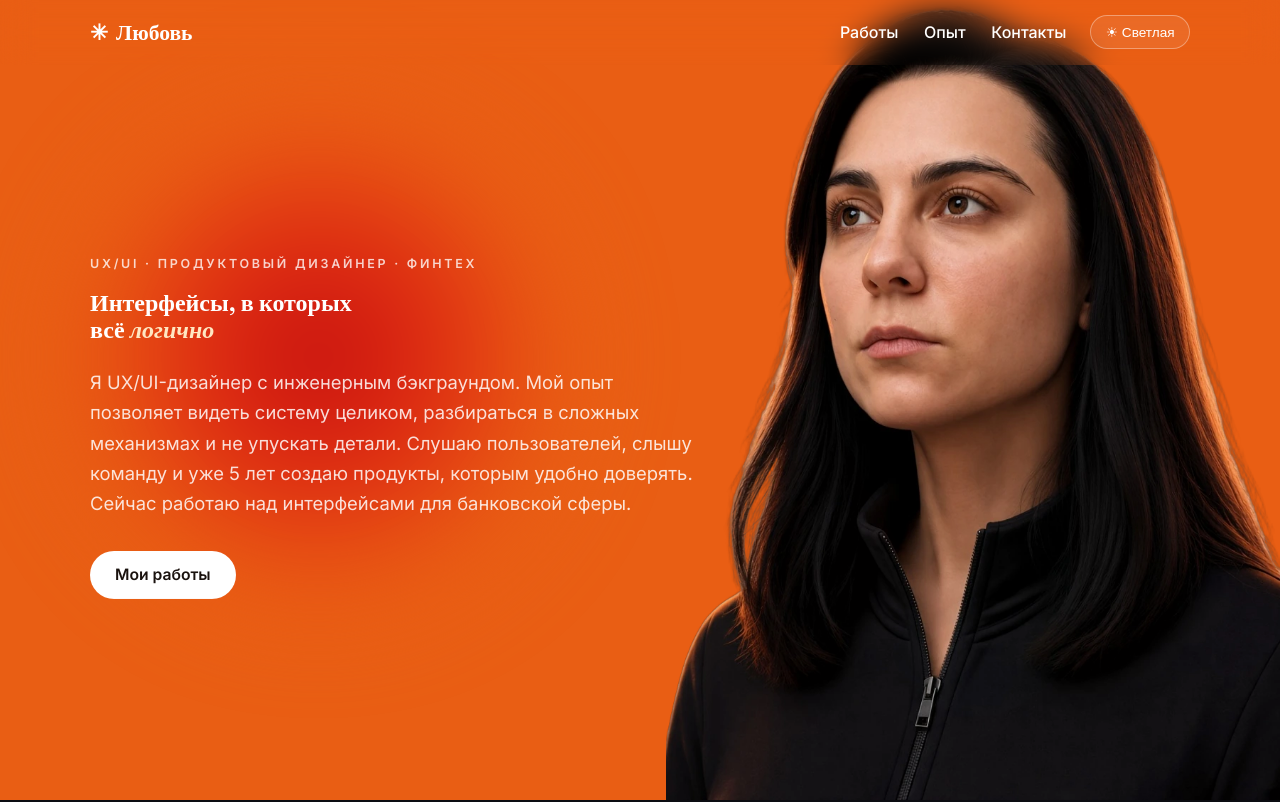
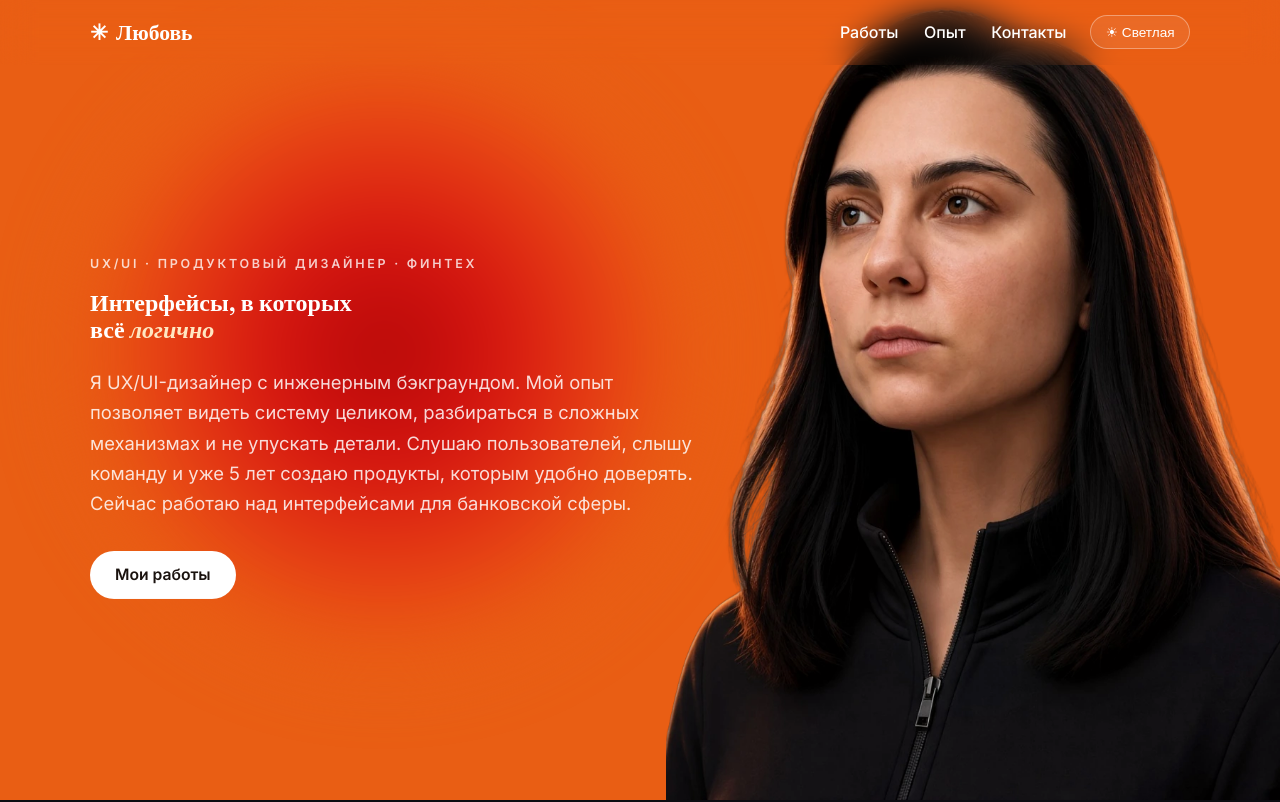
Before and after one commit to lyubov-dotcom/my_website, a React (Vite) app: page / in a window 1280 px wide. Shown: the top 802 px of the page. Built offline with nearby package versions, Linux system fonts and the light colour scheme.

Commit message:
Strengthen the red circle under the hero headline
Make the blurred spot read as a clear red disk that still dissolves into the orange field.

Co-authored-by: lyubov-dotcom <lyubov-dotcom@users.noreply.github.com>

```diff
--- a/src/App.css
+++ b/src/App.css
@@ -210,20 +210,21 @@ body {
 
 .hero-splash-glow {
   position: absolute;
-  left: max(1.5rem, calc((100% - min(1100px, calc(100% - 3rem))) / 2));
-  top: 46%;
-  width: min(34rem, 62vw);
-  height: min(34rem, 62vw);
-  transform: translate(-8%, -52%);
+  left: max(0.5rem, calc((100% - min(1100px, calc(100% - 3rem))) / 2));
+  top: 44%;
+  width: min(40rem, 70vw);
+  height: min(40rem, 70vw);
+  transform: translate(-4%, -50%);
   border-radius: 50%;
   background: radial-gradient(
     circle,
-    #c41010 0%,
-    #de2a12 28%,
-    #e95e14 62%,
-    rgba(233, 94, 20, 0) 72%
+    #b40808 0%,
+    #d41410 24%,
+    #e53a14 46%,
+    #e95e14 66%,
+    rgba(233, 94, 20, 0) 74%
   );
-  filter: blur(42px);
+  filter: blur(34px);
   pointer-events: none;
   z-index: 0;
 }
```
